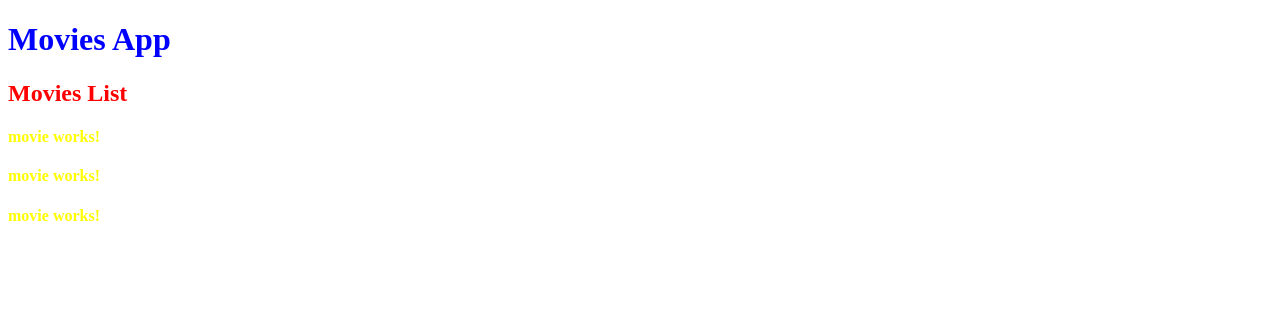
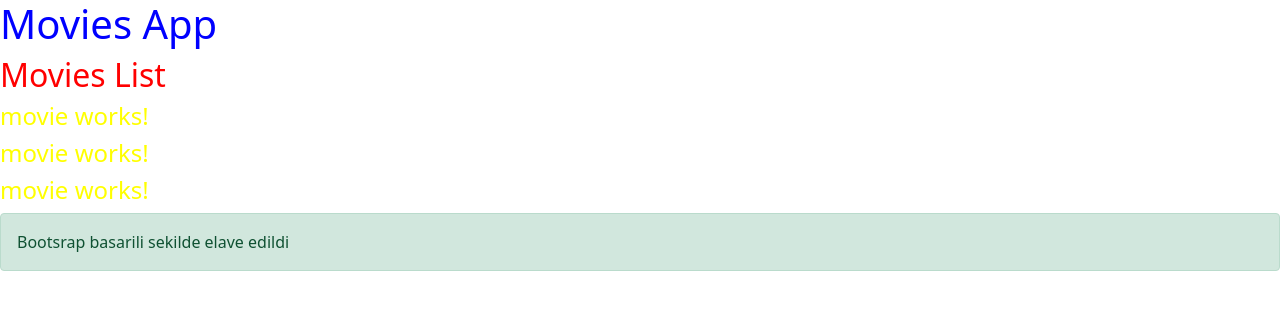
Before and after one commit to ilkinzeynalli/MovieApp, an Angular app: page / in a window 1280 px wide. Shown: the top 310 px of the page. Built offline with nearby package versions, Linux system fonts and the light colour scheme.

Commit message:
Bootsrap library add

```diff
--- a/angular.json
+++ b/angular.json
@@ -30,7 +30,8 @@
               "src/assets"
             ],
             "styles": [
-              "src/styles.css"
+              "src/styles.css",
+              "node_modules/bootstrap/dist/css/bootstrap.min.css"
             ],
             "scripts": []
           },
--- a/package.json
+++ b/package.json
@@ -18,6 +18,7 @@
     "@angular/platform-browser": "~12.0.5",
     "@angular/platform-browser-dynamic": "~12.0.5",
     "@angular/router": "~12.0.5",
+    "bootstrap": "^5.0.2",
     "rxjs": "~6.6.0",
     "tslib": "^2.1.0",
     "zone.js": "~0.11.4"
--- a/src/app/app.component.html
+++ b/src/app/app.component.html
@@ -1,3 +1,7 @@
 <h1>Movies App</h1>
 
 <app-movies></app-movies>
+
+<div class="alert alert-success">
+    Bootsrap basarili sekilde elave edildi
+</div>
```
Also changed, not shown: 1 other file (tests, documents, lock files or other folders).
